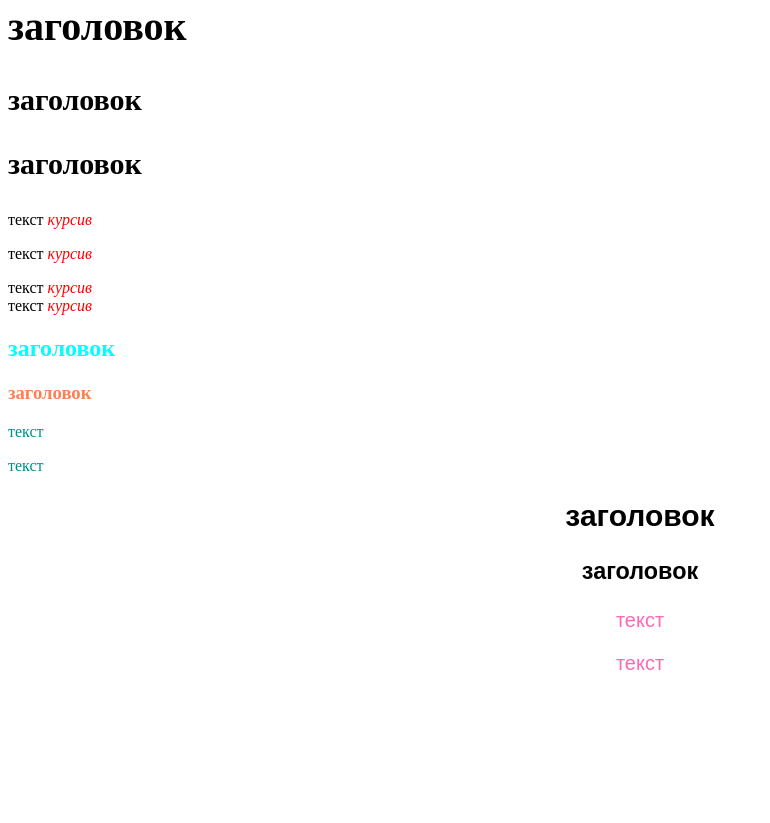
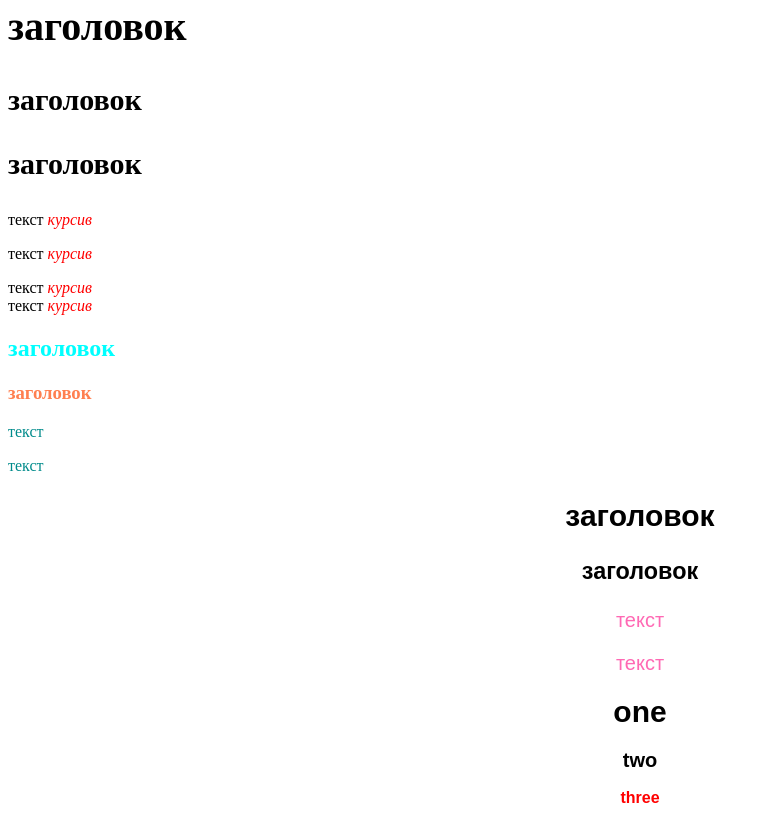
Before and after one commit to ElizPN/HTML-CSS-practice-2022, a plain HTML site: page group_class.html in a window 1280 px wide. Shown: the part 908-1731 px from the top of the page, without its empty margins (0-770 px from the left). Before the commit the page ends 1603 px from the top, so only its background shows below. Drawn offline with Linux system fonts and the light colour scheme.

Commit message:
class and id group

```diff
--- a/group_class.css
+++ b/group_class.css
@@ -14,6 +14,29 @@
 text-align: center;
 font-family: Arial;
 }
+
+#block h1.one,
+#block h2.two {
+    text-align: center;
+}
+
+#block h1.one {
+    font-size: 30px;
+}
+
+#block h2.two {
+    font-size: 20px;
+}
+
+#block h3 {
+    font-size: 16px;
+    color: red;
+}
+
+
+
+
+
 
 h2.header {
     font-size: 40px;
--- a/group_class.html
+++ b/group_class.html
@@ -53,6 +53,12 @@
         <h3>заголовок</h3>
         <p class="kkk">текст</p>
         <p class="kkk">текст</p>
+
+        <div id="block">
+          <h1 class="one">one</h1>
+          <h2 class="two">two</h2>
+          <h3>three</h3>
+        </div>
       </div>
     </div>
   </body>
```
